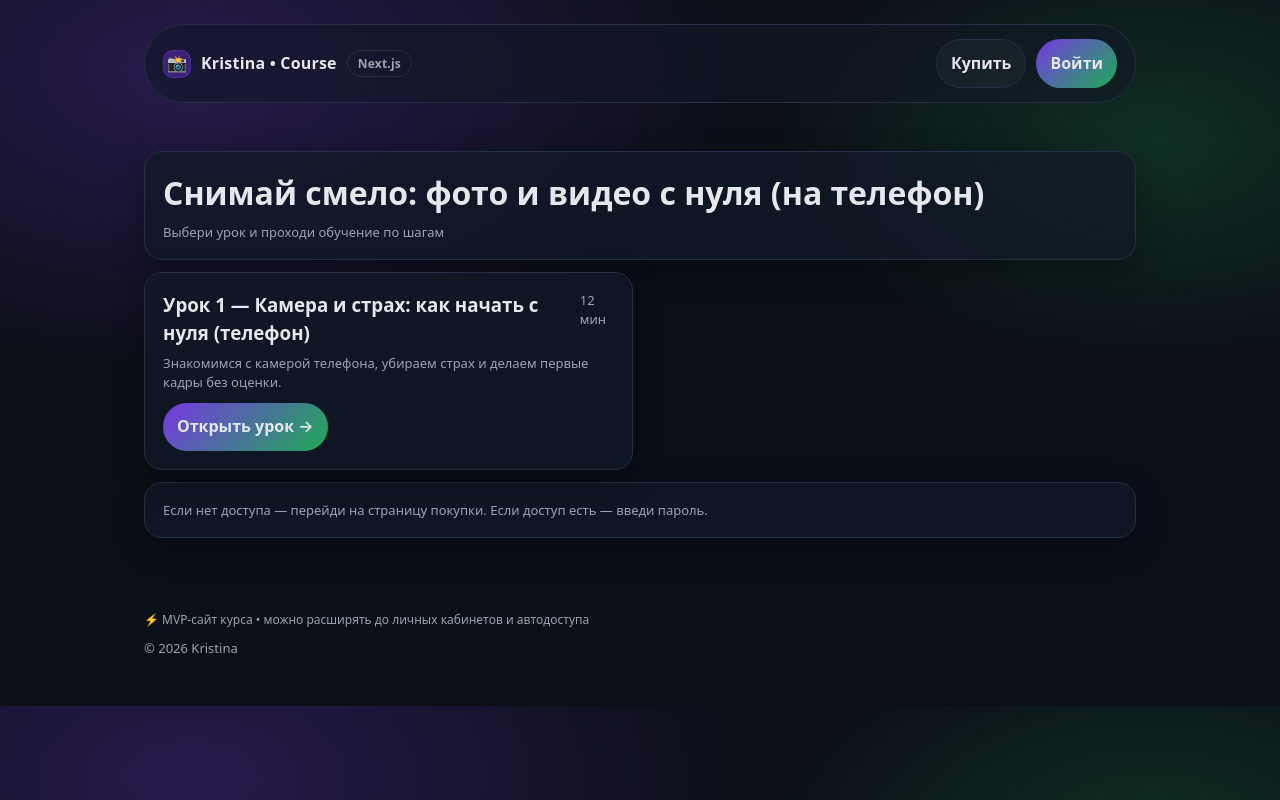
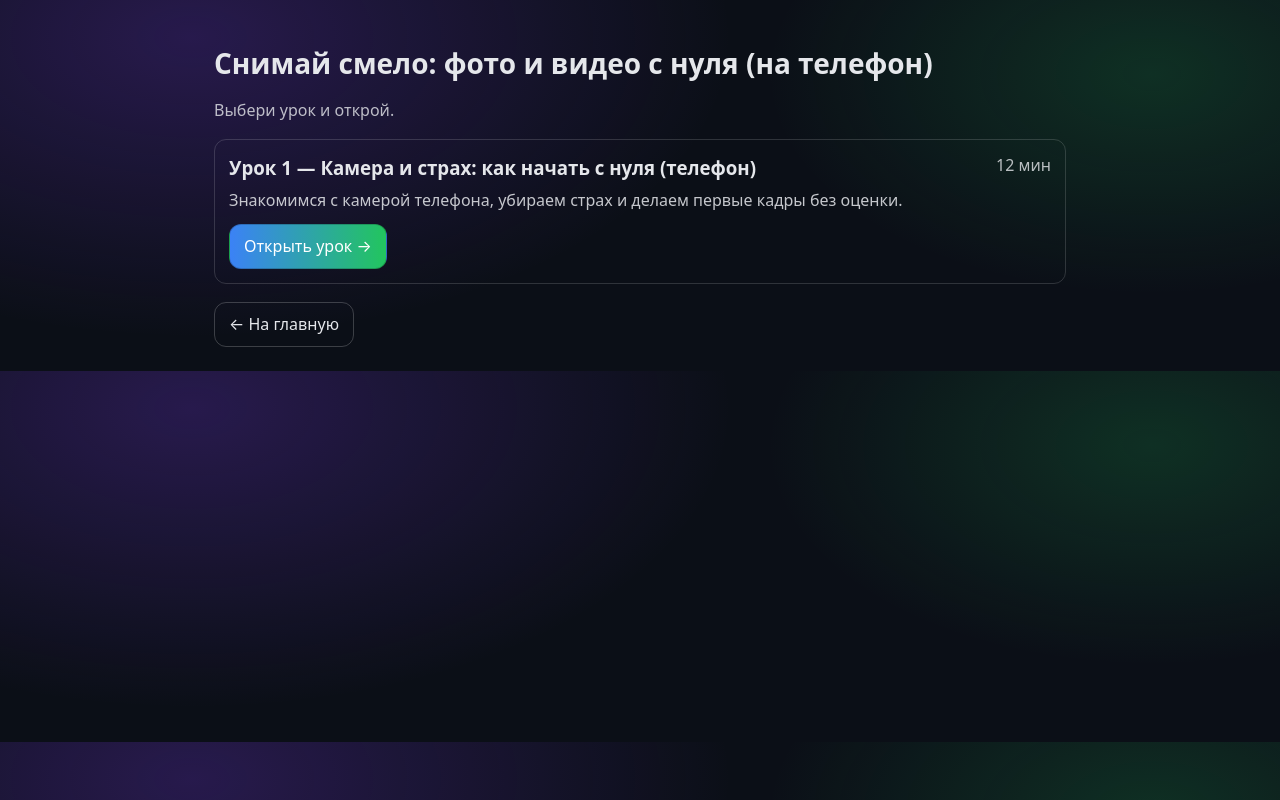
Before and after one commit to kristimslibreht-creator/photo-video-course-v2, a Next.js app: page /course in a window 1280 px wide. Built offline with nearby package versions, Linux system fonts and the light colour scheme.

Commit message:
Update page.tsx

```diff
--- a/app/course/page.tsx
+++ b/app/course/page.tsx
@@ -1,39 +1,23 @@
 import Link from "next/link";
-import { Nav } from "../../components/Nav";
-import { Footer } from "../../components/Footer";
-import { lessons, COURSE_TITLE } from "../../lib/course";
+import { COURSE_TITLE, lessons } from "@/lib/course";
 
-export default function CoursePage() {
+export default function CourseIndex() {
   return (
-    <>
-      <Nav />
+    <main style={{ padding: 24, maxWidth: 900, margin: "0 auto" }}>
+      <h1 style={{ fontSize: 28, marginBottom: 8 }}>{COURSE_TITLE}</h1>
+      <p style={{ opacity: 0.8, marginBottom: 16 }}>Выбери урок и открой.</p>
 
-      <div className="container">
-        <div className="card">
-          <h1 style={{ margin: "0 0 6px" }}>{COURSE_TITLE}</h1>
-          <div className="small">Выбери урок и проходи обучение по шагам</div>
+      <div style={{ display: "grid", gap: 12 }}>
+        {lessons.map((l) => (
+          <div key={l.slug} style={card}>
+            <div style={{ display: "flex", justifyContent: "space-between", gap: 12 }}>
+              <h3 style={{ margin: 0 }}>{l.title}</h3>
+              <div style={{ opacity: 0.8 }}>{l.duration}</div>
             </div>
-
-        <div className="grid2" style={{ marginTop: 12 }}>
-          {lessons.map((l) => (
-            <div key={l.slug} className="card">
-              <div
-                style={{
-                  display: "flex",
-                  justifyContent: "space-between",
-                  gap: 12,
-                }}
-              >
-                <h3 style={{ margin: 0 }}>{l.title}</h3>
-                <div className="small">{l.duration}</div>
-              </div>
-
-              <div className="small" style={{ marginTop: 8 }}>
-                {l.summary}
-              </div>
+            <div style={{ opacity: 0.85, marginTop: 8 }}>{l.summary}</div>
 
             <div style={{ marginTop: 12 }}>
-                <Link className="btn btnPrimary" href={`/course/${l.slug}`}>
+              <Link href={`/course/${l.slug}`} style={btnPrimary}>
                 Открыть урок →
               </Link>
             </div>
@@ -41,17 +25,30 @@ export default function CoursePage() {
         ))}
       </div>
 
-        <div className="card" style={{ marginTop: 12 }}>
-          <div className="small">
-            Если нет доступа — перейди на{" "}
-            <Link href="/buy">страницу покупки</Link>.
-            Если доступ есть —{" "}
-            <Link href="/login?next=%2Fcourse">введи пароль</Link>.
+      <div style={{ marginTop: 18 }}>
+        <Link href="/" style={btn}>← На главную</Link>
       </div>
-        </div>
-      </div>
-
-      <Footer />
-    </>
+    </main>
   );
 }
+
+const card: React.CSSProperties = {
+  padding: 14,
+  borderRadius: 12,
+  border: "1px solid rgba(255,255,255,0.15)",
+};
+
+const btn: React.CSSProperties = {
+  display: "inline-block",
+  padding: "10px 14px",
+  borderRadius: 12,
+  border: "1px solid rgba(255,255,255,0.2)",
+  textDecoration: "none",
+};
+
+const btnPrimary: React.CSSProperties = {
+  ...btn,
+  background: "linear-gradient(90deg,#3b82f6,#22c55e)",
+  color: "white",
+  border: "1px solid rgba(0,0,0,0.2)",
+};
```
Lines whose indentation alone changed are shown as unchanged.
